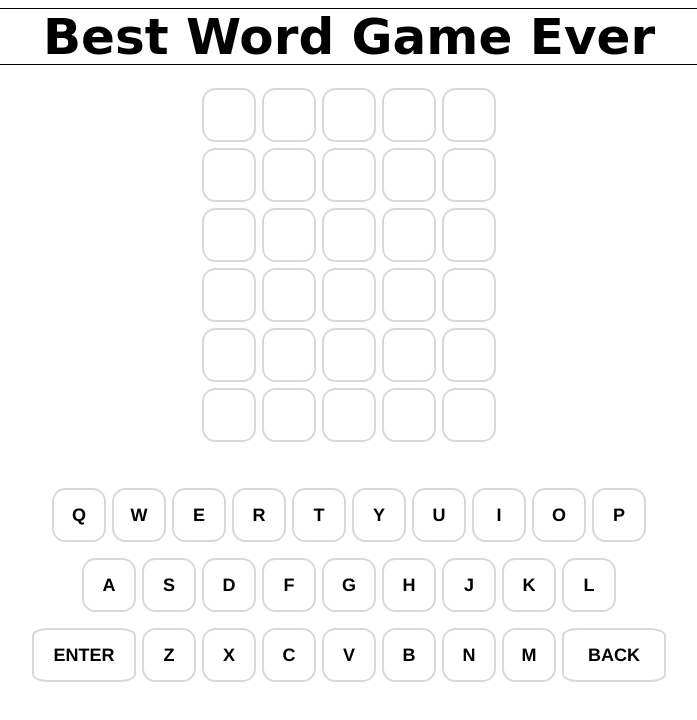
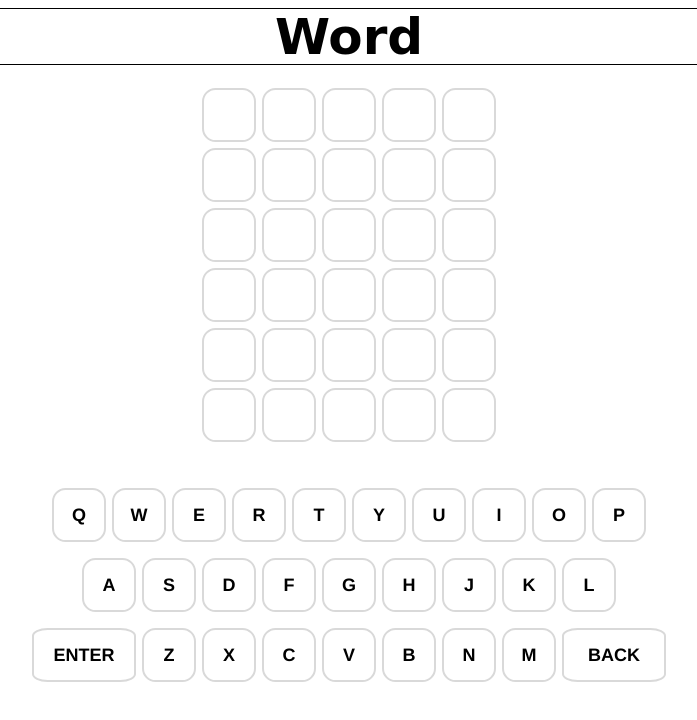
Before and after one commit to dlesky/wordle_clone, a plain HTML site: page index.html in a window 1280 px wide. Shown: the whole page, without its empty margins (291-988 px from the left). Drawn offline with Linux system fonts and the light colour scheme; no server answers.

Commit message:
change header

```diff
--- a/index.html
+++ b/index.html
@@ -9,7 +9,7 @@
 </head>
 
 <nav class="main-nav">
-    <h1 class="brand"> Best Word Game Ever</h1>
+    <h1 class="brand"> Word</h1>
 </nav>
 
 <body>
```
